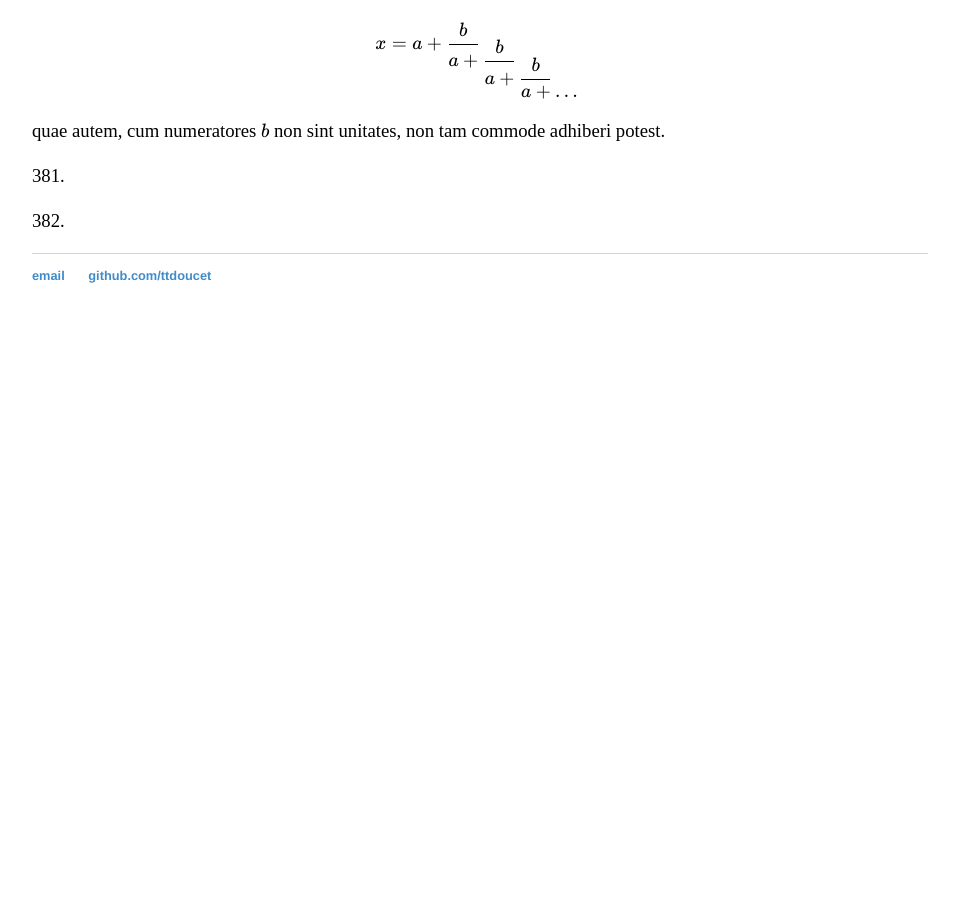
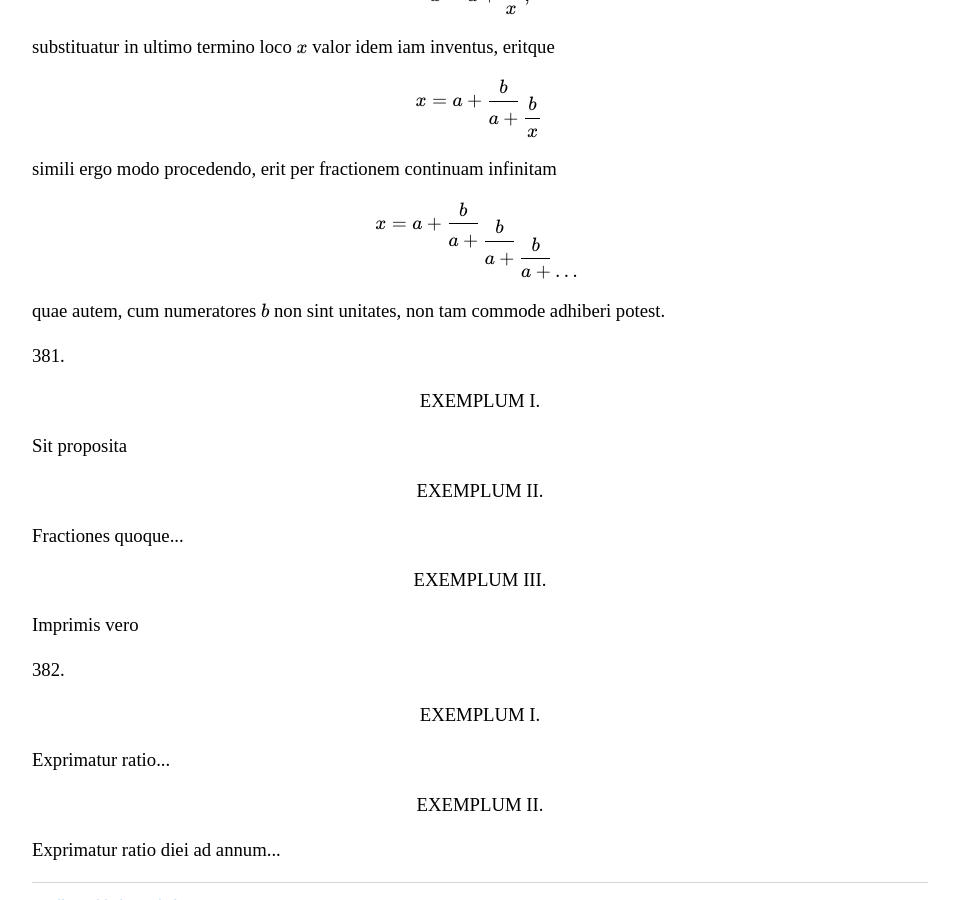
Before and after one commit to ttdoucet/ttdoucet.github.io, a Jekyll site: the page built from euler/e101.html, in a window 1280 px wide and 900 px high, scrolled down 11376 px. Shown: the whole window, without its empty margins (160-1119 px from the left). Built offline with Jekyll 4.4.1, drawn with Linux system fonts in a browser that asks for light colours; formulas are drawn with MathJax 3; before the commit the page ends 11721 px from its top, so only the background shows below that; some of the changed text lies outside the part shown.

Commit message:
More outline stuff.

```diff
--- a/euler/e101.html
+++ b/euler/e101.html
@@ -573,6 +573,21 @@ unde fiet
 
 <p>370.
 
+<p style="text-align:center">
+EXEMPLUM I.
+</p>
+
+<p>
+TEXT EXAMPLE I
+
+<p style="text-align:center">
+EXEMPLUM II.
+</p>
+
+<p>
+TEXT EXAMPLE II
+
+
 <p>371.
 
 <p>372.
@@ -627,7 +642,45 @@ quae autem, cum numeratores \(b\) non sint unitates, non tam commode adhiberi po
 
 <p>381.
 
+<p style="text-align:center">
+EXEMPLUM I.
+</p>
+
+<p>Sit proposita
+
+<p style="text-align:center">
+EXEMPLUM II.
+</p>
+
+<p>Fractiones quoque...
+
+
+<p style="text-align:center">
+EXEMPLUM III.
+</p>
+
+<p>Imprimis vero
+
+
 <p>382.
 
 
+<p style="text-align:center">
+EXEMPLUM I.
+</p>
+
+<p>
+Exprimatur ratio...
+
+
+<p style="text-align:center">
+EXEMPLUM II.
+</p>
+
+<p>
+Exprimatur ratio diei ad annum...
+
+
+
+
 </div>
```
